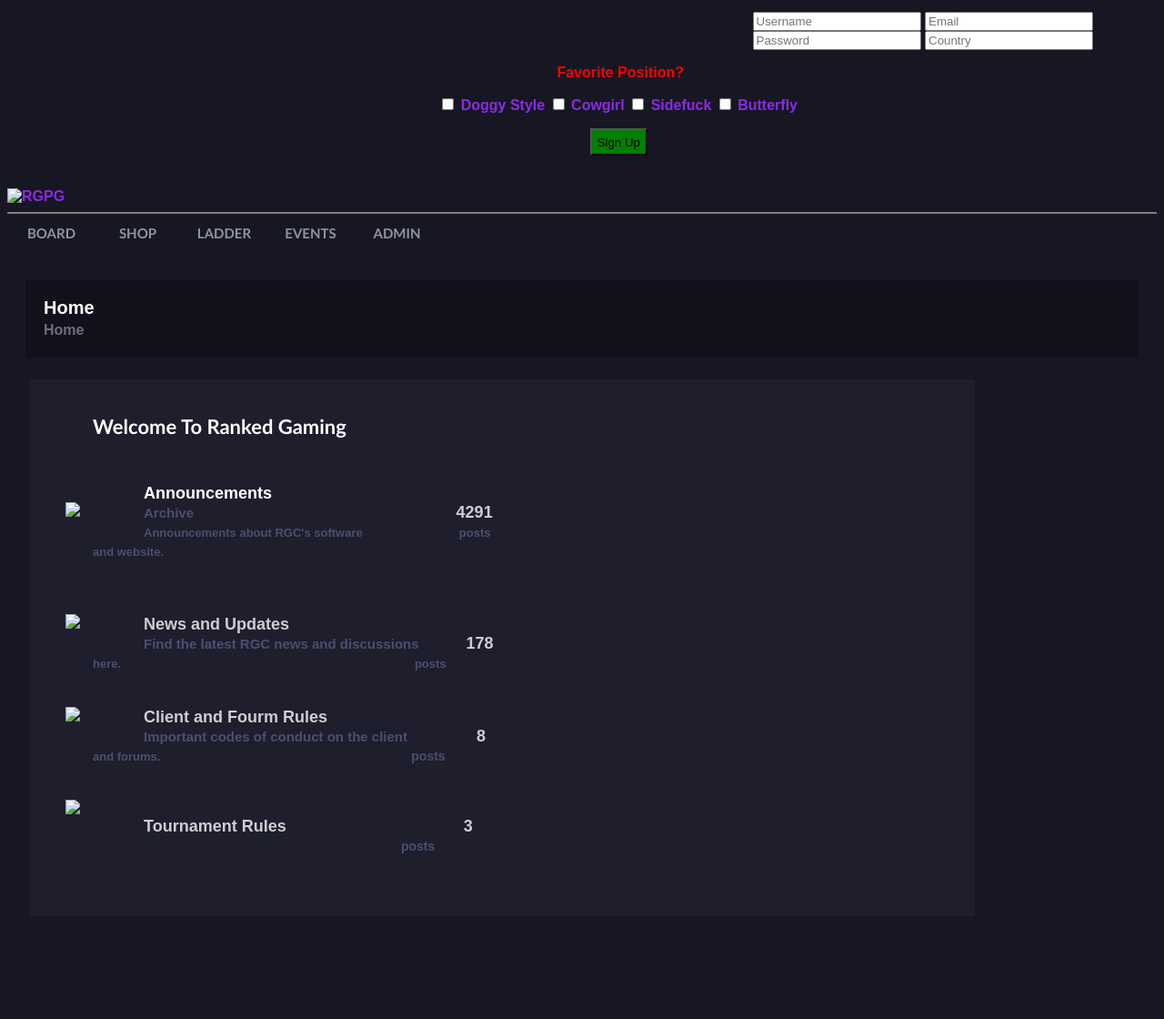
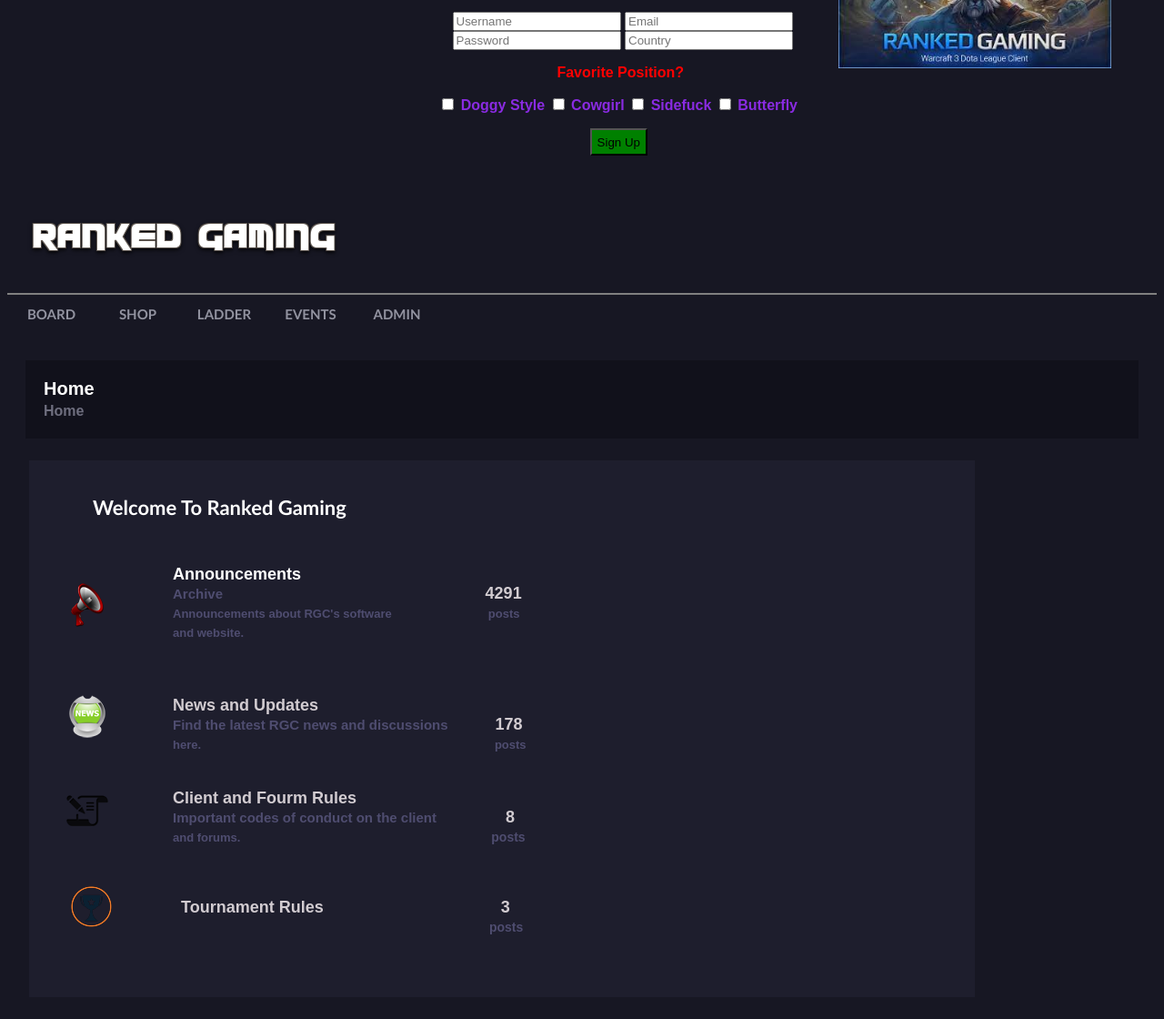
Before and after one commit to ymatchoo/ymatchoo.github.io, a plain HTML site: page index.html in a window 1280 px wide. Shown: the part 98-1218 px from the top of the page at 91% size. Before the commit the page ends 1129 px from the top, so only its background shows below. Drawn offline with Linux system fonts and the light colour scheme.

Commit message:
changed code and images path

```diff
--- a/index.html
+++ b/index.html
@@ -2,13 +2,13 @@
 <html lang="en">
 <html>
     <head>
-        <title>HTML Webpage God</title>
+        <title>HTML Webpage</title>
         <link rel="stylesheet" href="project.css">
-        <link rel="icon" href="images\YT.png">
+        <link rel="icon" href="Images\YT.png">
         <style> h3{ color:rgba(8, 116, 110, 0.959);  text-align: right;  font-family: 'Segoe UI';   font-size: 19px;    margin: 0px 470px  } </style>
     </head>
 </div>
-<img class="img1" src="rgc.jpg" alt="rgc.jpg">
+<img class="img1" src="Images\rgc.jpg" alt="rgc.jpg">
 <p></p> <p></p> <h1> RANKED GAMING</h1> <p>
   <h3 > Register a New Account </h3> <p></p>
   <form>
@@ -45,7 +45,7 @@
 
 
 
-                 </div> <img class="rgc" src="ranked-gaming.png" alt="RGPG"style > <hr color="gray"> </div>
+                 </div> <img class="rgc" src="Images\ranked-gaming.png" alt="RGPG"style > <hr color="gray"> </div>
                     <table>
                     <th id="TH1"> BOARD </th> <th id="TH1">SHOP </th> <th id="TH1">LADDER</th> <th id="TH1">EVENTS</th id="TH1"> <th id="TH1">ADMIN</th>
 
@@ -58,22 +58,22 @@
                 <tbody>
                 <thead><span id="AFF"> Welcome To Ranked Gaming  </thead> <br> <p> <br> </p>
 
-            <img id="bb1" src="1bb.png">  <div><span id="A1"> Announcements   </div>
+            <img id="bb1" src="Images\1bb.png">  <div><span id="A1"> Announcements   </div>
                 <div> <span id="A2"> Archive                                                                     <span id="N1">4291
                 <div><span id="A3">Announcements about RGC's software                           <span id="N2"> posts</div>
                 <div><span id="A4">and website.</span> </div>
 
                 <dr> </dr>
                     <p></p>
-                    <p></p><img id="bb1" src="b44.png">  <dr> </dr> <div><span id="A1">News and Updates</div>
+                    <p></p><img id="bb1" src="Images\b44.png">  <dr> </dr> <div><span id="A1">News and Updates</div>
                 <div><span id="A2">Find the latest RGC news and discussions           <span id="N3"> 178</div>
                     <div><span id="A3">here.                                                                                        <span id="N4">posts </div> <p>
 
-                        <p></p><img id="bb1" src="bb3.png">     <dr> </dr> <div><span id="A1">Client and Fourm Rules</div>
+                        <p></p><img id="bb1" src="Images\bb3.png">     <dr> </dr> <div><span id="A1">Client and Fourm Rules</div>
                         <div><span id="A2">Important codes of conduct on the client                  <span id="N5">8 </div>
                             <div><span id="A4">and forums.                                                                           <span id="N6">posts</div> <p>
 
-                                <img id="bb1" src="bb2.png"> <dr> </dr> <div><span id="A1">Tournament Rules                                       <span id="N7">3
+                                <img id="bb1" src="Images\bb2.png"> <dr> </dr> <div><span id="A1">Tournament Rules                                       <span id="N7">3
                                 <div>                                                                                <span id="N6"> posts  </div>
 
 
```
